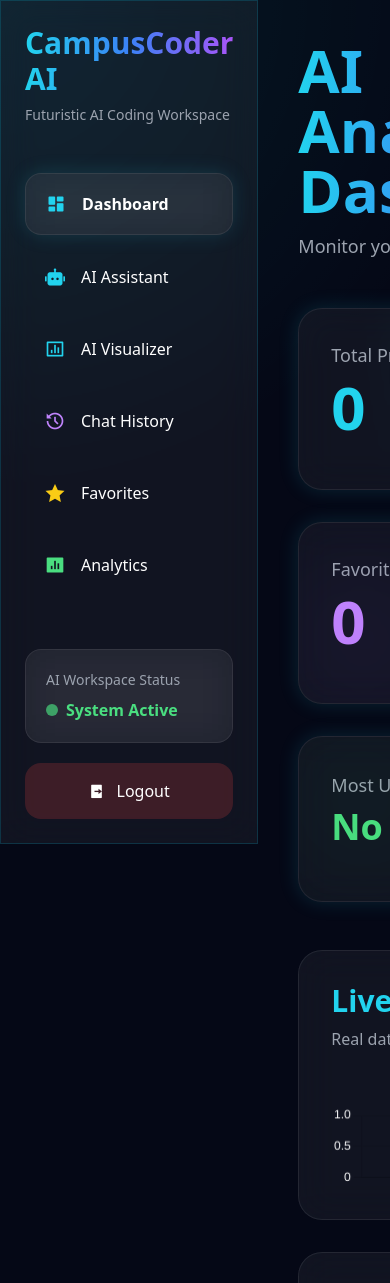
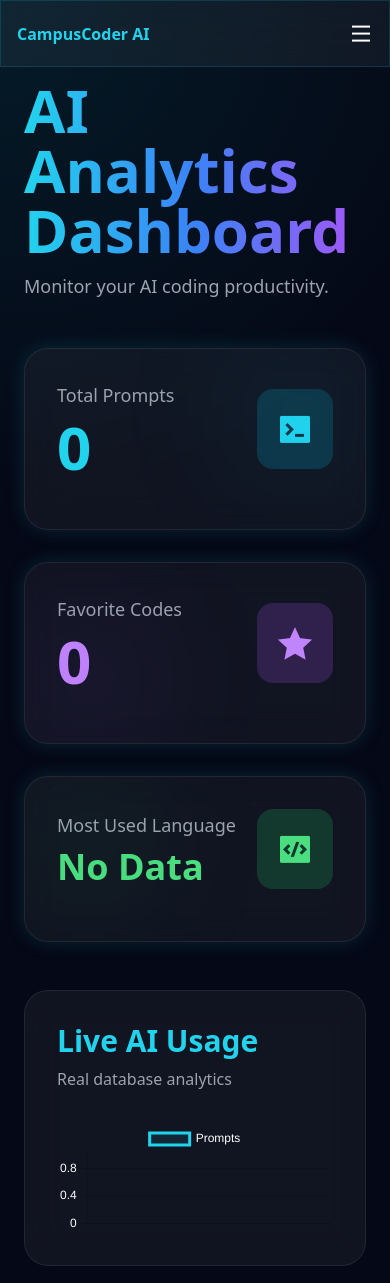
Before and after one commit to Mehedi-764/campuscoder-ai, a Django app: page /dashboard/ in a window 390 px wide; the page is wider, and only the part inside the window is pictured. Shown: the top 1283 px of that part. Run offline with Django 5.2, Linux system fonts and the light colour scheme; the visitor is signed in with stand-in values (Sample User, id 1); some libraries are stand-ins or nearby versions.

Commit message:
Update base.html

```diff
--- a/templates/base.html
+++ b/templates/base.html
@@ -4,71 +4,52 @@
 <head>
 
     <meta charset="UTF-8">
-
-    <meta name="viewport"
-          content="width=device-width, initial-scale=1.0">
+    <meta name="viewport" content="width=device-width, initial-scale=1.0">
 
     <title>CampusCoder AI</title>
 
     <!-- Tailwind -->
     <script src="https://cdn.tailwindcss.com"></script>
 
+    <!-- Alpine JS (IMPORTANT for mobile sidebar) -->
+    <script defer src="https://cdn.jsdelivr.net/npm/alpinejs@3.x.x/dist/cdn.min.js"></script>
+
     <!-- Remix Icons -->
-    <link href="https://cdn.jsdelivr.net/npm/remixicon/fonts/remixicon.css"
-          rel="stylesheet">
+    <link href="https://cdn.jsdelivr.net/npm/remixicon/fonts/remixicon.css" rel="stylesheet">
 
     {% load static %}
-
-    <link rel="icon"
-      type="image/x-icon"
-      href="{% static 'images/favicon.ico' %}">
+    <link rel="icon" type="image/x-icon" href="{% static 'images/favicon.ico' %}">
 
     <!-- Prism Theme -->
-    <link href="https://cdnjs.cloudflare.com/ajax/libs/prism-themes/1.9.0/prism-vsc-dark-plus.min.css"
-          rel="stylesheet"/>
+    <link href="https://cdnjs.cloudflare.com/ajax/libs/prism-themes/1.9.0/prism-vsc-dark-plus.min.css" rel="stylesheet"/>
 
     <style>
 
         body {
-
             background:
-            radial-gradient(circle at top left,
-            rgba(0,255,255,0.08),
-            transparent 25%),
-
-            radial-gradient(circle at bottom right,
-            rgba(168,85,247,0.10),
-            transparent 25%),
-
+            radial-gradient(circle at top left, rgba(0,255,255,0.08), transparent 25%),
+            radial-gradient(circle at bottom right, rgba(168,85,247,0.10), transparent 25%),
             #050816;
 
             overflow-x: hidden;
         }
 
         .glass {
-
             background: rgba(255,255,255,0.05);
-
             backdrop-filter: blur(18px);
-
             border: 1px solid rgba(255,255,255,0.08);
         }
 
         .glow {
-
-            box-shadow:
-            0 0 20px rgba(34,211,238,0.15);
+            box-shadow: 0 0 20px rgba(34,211,238,0.15);
         }
 
         .sidebar-link {
-
             transition: 0.3s;
         }
 
         .sidebar-link:hover {
-
             transform: translateX(6px);
-
             background: rgba(34,211,238,0.12);
         }
 
@@ -78,102 +59,81 @@
 
 <body class="text-white min-h-screen">
 
-<div class="flex">
+<div x-data="{ open: false }" class="flex">
+
+    <!-- Mobile Top Bar -->
+    <div class="md:hidden fixed top-0 left-0 right-0 z-50 glass p-4 flex justify-between items-center border-b border-cyan-500/20">
+        <h1 class="font-bold text-cyan-400">CampusCoder AI</h1>
+
+        <button @click="open = true" class="text-2xl">
+            <i class="ri-menu-line"></i>
+        </button>
+    </div>
+
+    <!-- Overlay -->
+    <div
+        x-show="open"
+        @click="open = false"
+        class="fixed inset-0 bg-black/60 z-40 md:hidden">
+    </div>
 
     <!-- Sidebar -->
-    <aside class="w-72 h-screen sticky top-0 glass border-r border-cyan-500/20 p-6 flex flex-col justify-between">
+    <aside
+        :class="open ? 'translate-x-0' : '-translate-x-full'"
+        class="fixed md:sticky top-0 left-0 z-50 md:translate-x-0 transition-transform duration-300
+        w-72 h-screen glass border-r border-cyan-500/20 p-6 flex flex-col justify-between">
+
+        <!-- Close button (mobile) -->
+        <div class="md:hidden flex justify-end mb-4">
+            <button @click="open = false" class="text-2xl">
+                <i class="ri-close-line"></i>
+            </button>
+        </div>
 
         <div>
 
             <!-- Logo -->
             <div class="mb-12">
-
                 <h1 class="text-3xl font-black bg-gradient-to-r from-cyan-400 via-blue-500 to-purple-500 text-transparent bg-clip-text">
-
                     CampusCoder AI
-
                 </h1>
 
                 <p class="text-gray-400 mt-2 text-sm">
-
                     Futuristic AI Coding Workspace
-
                 </p>
-
             </div>
 
             <!-- Navigation -->
             <nav class="space-y-3">
 
-                <a href="/dashboard/"
-                   class="sidebar-link flex items-center gap-4
-                   glass glow rounded-2xl px-5 py-4">
-
+                <a href="/dashboard/" class="sidebar-link flex items-center gap-4 glass glow rounded-2xl px-5 py-4">
                     <i class="ri-dashboard-fill text-cyan-400 text-xl"></i>
-
-                    <span class="font-semibold">
-                        Dashboard
-                    </span>
-
+                    <span class="font-semibold">Dashboard</span>
                 </a>
 
-                <a href="/assistant/"
-                   class="sidebar-link flex items-center gap-4
-                   rounded-2xl px-5 py-4">
-
+                <a href="/assistant/" class="sidebar-link flex items-center gap-4 rounded-2xl px-5 py-4">
                     <i class="ri-robot-2-fill text-cyan-400 text-xl"></i>
-
-                    <span>
-                        AI Assistant
-                    </span>
-
-
-                <a href="/visualizer/"
-                   class="sidebar-link flex items-center gap-4 rounded-2xl px-5 py-4">
-
-                    <i class="ri-bar-chart-box-line text-cyan-400 text-xl"></i>
-
-                    <span>
-                        AI Visualizer
-                    </span>
-
-
+                    <span>AI Assistant</span>
                 </a>
 
-                <a href="/history/"
-                   class="sidebar-link flex items-center gap-4
-                   rounded-2xl px-5 py-4">
-
-                    <i class="ri-history-fill text-purple-400 text-xl"></i>
-
-                    <span>
-                        Chat History
-                    </span>
-
+                <a href="/visualizer/" class="sidebar-link flex items-center gap-4 rounded-2xl px-5 py-4">
+                    <i class="ri-bar-chart-box-line text-cyan-400 text-xl"></i>
+                    <span>AI Visualizer</span>
                 </a>
 
-                <a href="#"
-                   class="sidebar-link flex items-center gap-4
-                   rounded-2xl px-5 py-4">
-
-                    <i class="ri-star-fill text-yellow-400 text-xl"></i>
-
-                    <span>
-                        Favorites
-                    </span>
-
+                <a href="/history/" class="sidebar-link flex items-center gap-4 rounded-2xl px-5 py-4">
+                    <i class="ri-history-fill text-purple-400 text-xl"></i>
+                    <span>Chat History</span>
                 </a>
 
-                <a href="#"
-                   class="sidebar-link flex items-center gap-4
-                   rounded-2xl px-5 py-4">
+                <a href="#" class="sidebar-link flex items-center gap-4 rounded-2xl px-5 py-4">
+                    <i class="ri-star-fill text-yellow-400 text-xl"></i>
+                    <span>Favorites</span>
+                </a>
 
+                <a href="#" class="sidebar-link flex items-center gap-4 rounded-2xl px-5 py-4">
                     <i class="ri-bar-chart-box-fill text-green-400 text-xl"></i>
-
-                    <span>
-                        Analytics
-                    </span>
-
+                    <span>Analytics</span>
                 </a>
 
             </nav>
@@ -184,38 +144,18 @@
         <div>
 
             <div class="glass rounded-2xl p-5 mb-5">
-
-                <p class="text-sm text-gray-400 mb-2">
-
-                    AI Workspace Status
-
-                </p>
+                <p class="text-sm text-gray-400 mb-2">AI Workspace Status</p>
 
                 <div class="flex items-center gap-2">
-
-                    <div class="w-3 h-3 rounded-full
-                    bg-green-400 animate-pulse"></div>
-
-                    <p class="text-green-400 font-semibold">
-
-                        System Active
-
-                    </p>
-
+                    <div class="w-3 h-3 rounded-full bg-green-400 animate-pulse"></div>
+                    <p class="text-green-400 font-semibold">System Active</p>
                 </div>
-
             </div>
 
             <a href="/logout/"
-               class="flex items-center justify-center
-               gap-3 bg-red-500/20
-               hover:bg-red-500/30
-               transition rounded-2xl py-4">
-
+               class="flex items-center justify-center gap-3 bg-red-500/20 hover:bg-red-500/30 transition rounded-2xl py-4">
                 <i class="ri-logout-box-r-fill"></i>
-
                 Logout
-
             </a>
 
         </div>
@@ -223,10 +163,9 @@
     </aside>
 
     <!-- Main -->
-    <main class="flex-1 p-10">
+    <main class="flex-1 p-6 md:p-10 pt-20 md:pt-10">
 
         {% block content %}
-
         {% endblock %}
 
     </main>
```
